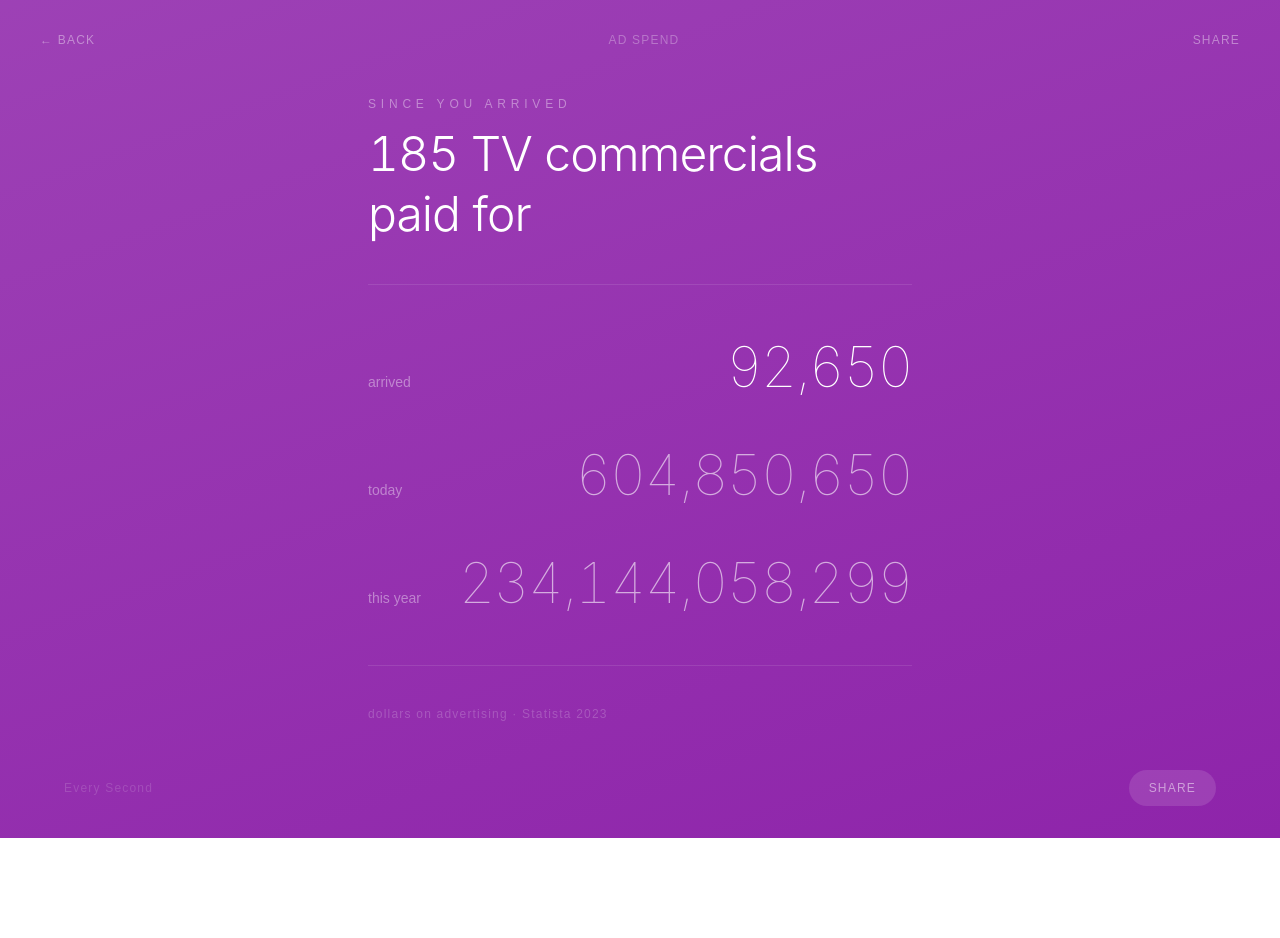
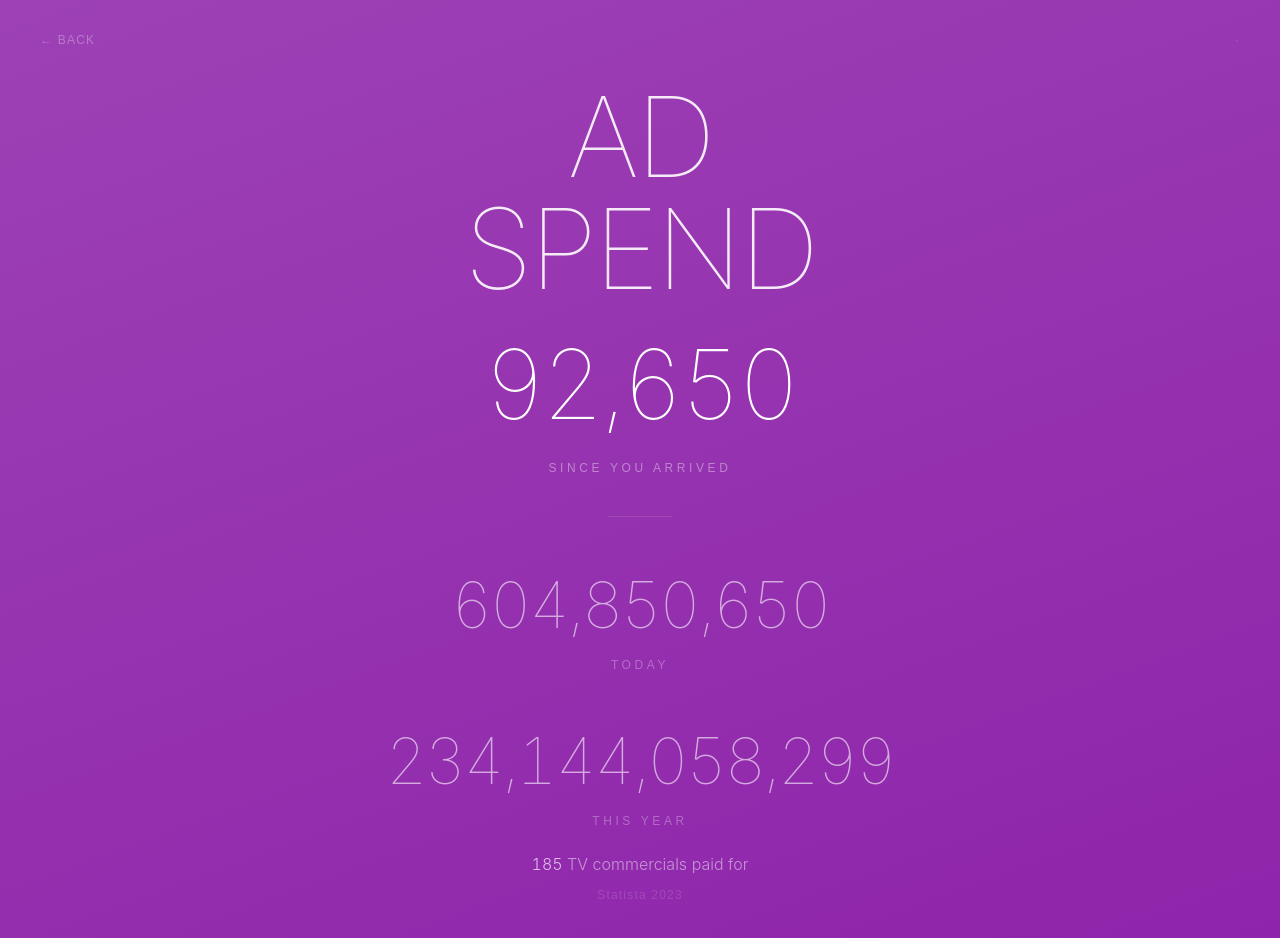
Before and after one commit to graciadavid/onesecond, a Next.js app: page /brand/ad-spend in a window 1280 px wide. Shown: the top 938 px of the page. Before the commit the page ends 838 px from the top, so only its background shows below. Built offline with nearby package versions, Linux system fonts and the light colour scheme.

Commit message:
centered design name big share invisible

```diff
--- a/app/brand/[slug]/page.tsx
+++ b/app/brand/[slug]/page.tsx
@@ -48,104 +48,107 @@ export default function BrandPage({ params }: { params: Promise<{ slug: string }
    }
  }
 
+ const nameParts = brand.name.toUpperCase().split(" ")
+
  return (
    <main
      className="min-h-screen flex flex-col"
      style={{ background: `linear-gradient(160deg, ${brand.bgColor}dd 0%, ${brand.bgColor} 100%)` }}
    >
-      {/* SAFE ZONE TOP — 80px para overlays de apps */}
-      <header className="flex items-center justify-between px-6 pt-14 pb-4 md:px-10 md:pt-8">
-        <Link href="/" className="text-white/40 hover:text-white/70 transition-all text-xs tracking-widest uppercase font-light">← Back</Link>
-        <span className="text-white/30 text-xs tracking-widest uppercase font-light">{brand.name}</span>
-        <button onClick={handleShare} className="text-white/40 hover:text-white/70 transition-all text-xs tracking-widest uppercase font-light">
-          {copied ? "✓" : "Share"}
+     {/* Header minimalista */}
+     <header className="flex items-center justify-between px-6 pt-12 pb-2 md:px-10 md:pt-8">
+       <Link href="/" className="text-white/30 text-xs tracking-widest uppercase font-light">← Back</Link>
+       <button
+         onClick={handleShare}
+         className="text-white/20 text-xs tracking-widest uppercase font-light"
+       >
+         {copied ? "✓" : "·"}
        </button>
      </header>
 
-      {/* CONTENIDO CENTRAL — zona segura */}
-      <section className="flex-1 flex flex-col justify-center px-8 md:px-16 py-8 max-w-2xl mx-auto w-full gap-10">
-
-        {/* Dato absurdo */}
-        <div className="flex flex-col gap-3">
-          <p className="text-white/40 text-xs tracking-[0.4em] uppercase">Since you arrived</p>
+     {/* Nombre en grande centrado */}
+     <section className="flex flex-col items-center justify-center px-8 pt-6 pb-2">
+       {nameParts.map((part, i) => (
          <p
-            className="text-white font-light leading-tight"
+           key={i}
+           className="text-white text-center leading-none font-thin"
            style={{
-              fontSize: "clamp(1.6rem, 6vw, 3rem)",
+             fontSize: "clamp(2.5rem, 12vw, 7rem)",
              fontFamily: "-apple-system, 'SF Pro Display', BlinkMacSystemFont, sans-serif",
-              letterSpacing: "-0.02em"
+             letterSpacing: "-0.03em",
+             opacity: 0.9
            }}
          >
-            <span className="tabular-nums">{absurdCount.toLocaleString("en-US")}</span>
-            {" "}{brand.absurdUnit}
+           {part}
          </p>
-        </div>
+       ))}
+     </section>
 
-        <div className="h-px bg-white/10" />
+     {/* Tres contadores centrados */}
+     <section className="flex-1 flex flex-col items-center justify-center px-8 gap-8 md:gap-10">
 
-        {/* Tres contadores */}
-        <div className="flex flex-col gap-6">
-          <div className="flex items-baseline justify-between gap-4">
-            <p className="text-white/40 text-sm font-light shrink-0">arrived</p>
+       {/* Arrived */}
+       <div className="flex flex-col items-center gap-1">
          <p
-              className="tabular-nums font-thin text-white text-right"
+           className="tabular-nums font-thin text-white text-center"
            style={{
-                fontSize: "clamp(1.8rem, 8vw, 3.5rem)",
-                letterSpacing: "-0.03em",
+             fontSize: "clamp(2.5rem, 12vw, 6rem)",
+             letterSpacing: "-0.04em",
              fontFamily: "-apple-system, 'SF Pro Display', BlinkMacSystemFont, sans-serif"
            }}
          >
            {fromEntry.toLocaleString("en-US")}
          </p>
+         <p className="text-white/40 text-xs tracking-[0.3em] uppercase">since you arrived</p>
        </div>
 
-          <div className="flex items-baseline justify-between gap-4">
-            <p className="text-white/40 text-sm font-light shrink-0">today</p>
+       <div className="h-px bg-white/10 w-16" />
+
+       {/* Today */}
+       <div className="flex flex-col items-center gap-1">
          <p
-              className="tabular-nums font-thin text-white/60 text-right"
+           className="tabular-nums font-thin text-white/60 text-center"
            style={{
-                fontSize: "clamp(1.8rem, 8vw, 3.5rem)",
-                letterSpacing: "-0.03em",
+             fontSize: "clamp(1.8rem, 8vw, 4rem)",
+             letterSpacing: "-0.04em",
              fontFamily: "-apple-system, 'SF Pro Display', BlinkMacSystemFont, sans-serif"
            }}
          >
            {today.toLocaleString("en-US")}
          </p>
+         <p className="text-white/30 text-xs tracking-[0.3em] uppercase">today</p>
        </div>
 
-          <div className="flex items-baseline justify-between gap-4">
-            <p className="text-white/40 text-sm font-light shrink-0">this year</p>
+       {/* This year */}
+       <div className="flex flex-col items-center gap-1">
          <p
-              className="tabular-nums font-thin text-white/60 text-right"
+           className="tabular-nums font-thin text-white/60 text-center"
            style={{
-                fontSize: "clamp(1.8rem, 8vw, 3.5rem)",
-                letterSpacing: "-0.03em",
+             fontSize: "clamp(1.8rem, 8vw, 4rem)",
+             letterSpacing: "-0.04em",
              fontFamily: "-apple-system, 'SF Pro Display', BlinkMacSystemFont, sans-serif"
            }}
          >
            {thisYear.toLocaleString("en-US")}
          </p>
+         <p className="text-white/30 text-xs tracking-[0.3em] uppercase">this year</p>
        </div>
-        </div>
-
-        <div className="h-px bg-white/10" />
-
-        <p className="text-white/20 text-xs font-light tracking-widest">
-          {brand.unit} · {brand.source}
-        </p>
 
      </section>
 
-      {/* SAFE ZONE BOTTOM — 80px para overlays de apps */}
-      <footer className="px-6 pb-16 pt-4 md:px-16 md:pb-8 flex items-center justify-between">
-        <p className="text-white/15 text-xs tracking-widest font-light">Every Second</p>
-        <button
-          onClick={handleShare}
-          className="px-5 py-2.5 rounded-full text-xs tracking-widest uppercase font-medium transition-all"
-          style={{ background: "rgba(255,255,255,0.12)", color: "rgba(255,255,255,0.5)" }}
+     {/* Absurdo y fuente abajo */}
+     <footer className="px-8 pb-16 pt-6 md:pb-10 flex flex-col items-center gap-3 text-center">
+       <p
+         className="text-white/50 font-light leading-snug"
+         style={{
+           fontSize: "clamp(0.8rem, 2.5vw, 1rem)",
+           fontFamily: "-apple-system, 'SF Pro Display', BlinkMacSystemFont, sans-serif"
+         }}
        >
-          {copied ? "✓ Copied" : "Share"}
-        </button>
+         <span className="tabular-nums text-white/70">{absurdCount.toLocaleString("en-US")}</span>
+         {" "}{brand.absurdUnit}
+       </p>
+       <p className="text-white/15 text-xs tracking-widest font-light">{brand.source}</p>
      </footer>
 
    </main>
```
Lines whose indentation alone changed are shown as unchanged.
